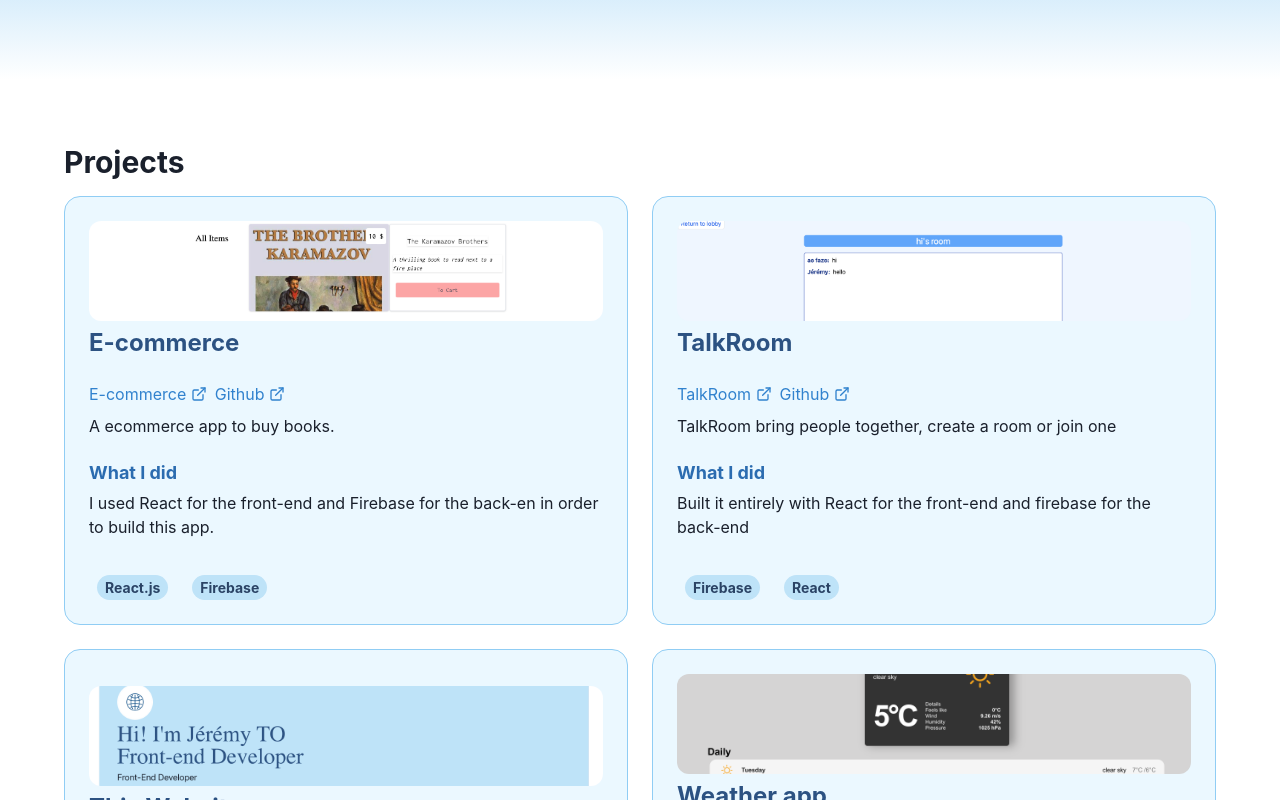
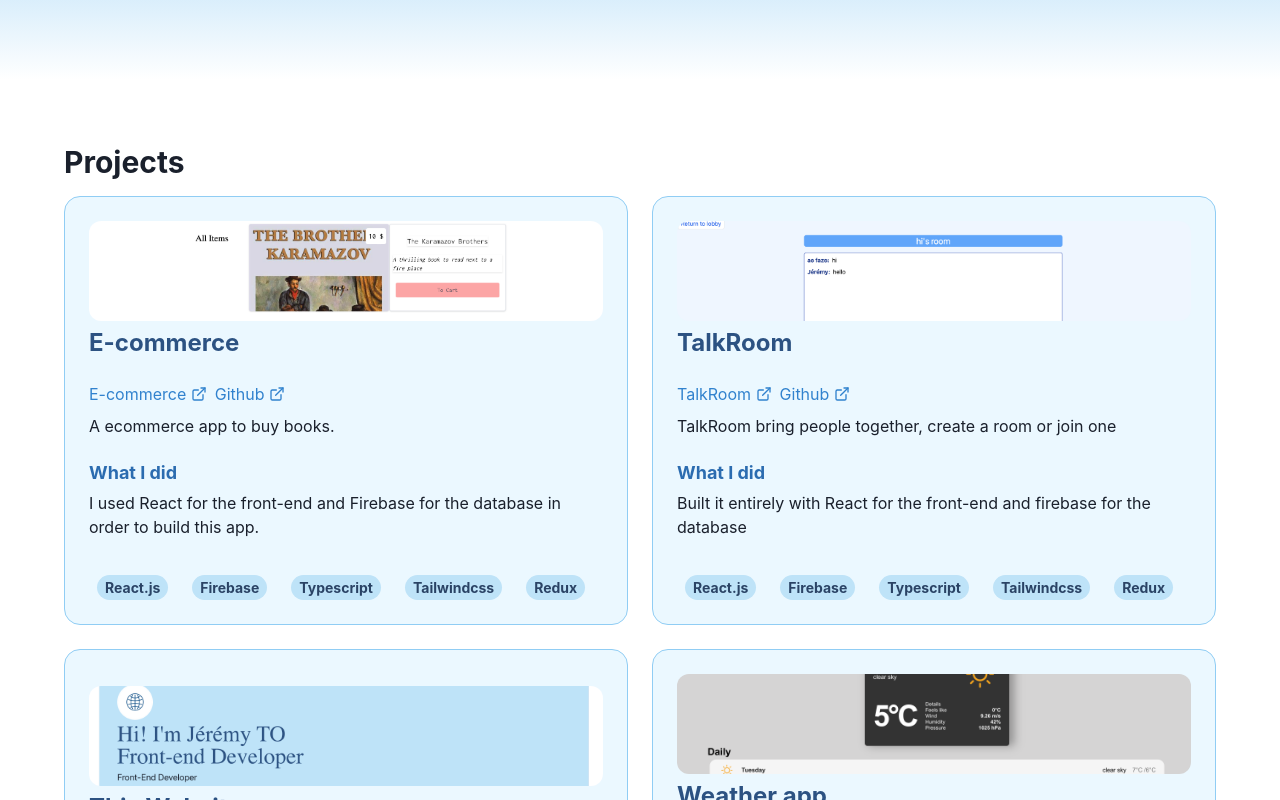
Before and after one commit to Jeremy-To/-portfolioV2, a React (Vite) app: page / in a window 1280 px wide. Shown: the part 1200-2000 px from the top of the page. Built offline with nearby package versions, Linux system fonts and the light colour scheme.

Commit message:
update resume and personal project stack

```diff
--- a/src/me.ts
+++ b/src/me.ts
@@ -15,7 +15,7 @@ export const me = {
 	subtitle: 'Front-End Developer',
 	tagline: '',
 	about:
-		'Junior Front-End Developer building website. I love making fun projects on the side. Checkout some of my recent projects below!',
+		'Front-End Developer building website. I love making fun projects on the side. Checkout some of my recent projects below!',
 	location: 'Paris, France',
 	image: '/assets/world.jpeg',
 	education: [
@@ -47,8 +47,14 @@ export const me = {
 			name: 'E-commerce',
 			description: 'A ecommerce app to buy books.',
 			contribution:
-				'I used React for the front-end and Firebase for the back-en in order to build this app.',
-			technologies: ['React.js', 'Firebase'],
+				'I used React for the front-end and Firebase for the database in order to build this app.',
+			technologies: [
+				'React.js',
+				'Firebase',
+				'Typescript',
+				'Tailwindcss',
+				'Redux',
+			],
 			links: [
 				{
 					name: 'E-commerce',
@@ -65,8 +71,14 @@ export const me = {
 			name: 'TalkRoom',
 			description: 'TalkRoom bring people together, create a room or join one',
 			contribution:
-				'Built it entirely with React for the front-end and firebase for the back-end ',
-			technologies: ['Firebase', 'React'],
+				'Built it entirely with React for the front-end and firebase for the database ',
+			technologies: [
+				'React.js',
+				'Firebase',
+				'Typescript',
+				'Tailwindcss',
+				'Redux',
+			],
 			links: [
 				{
 					name: 'TalkRoom',
```
Also changed, not shown: 1 other file (tests, documents, lock files or other folders).
